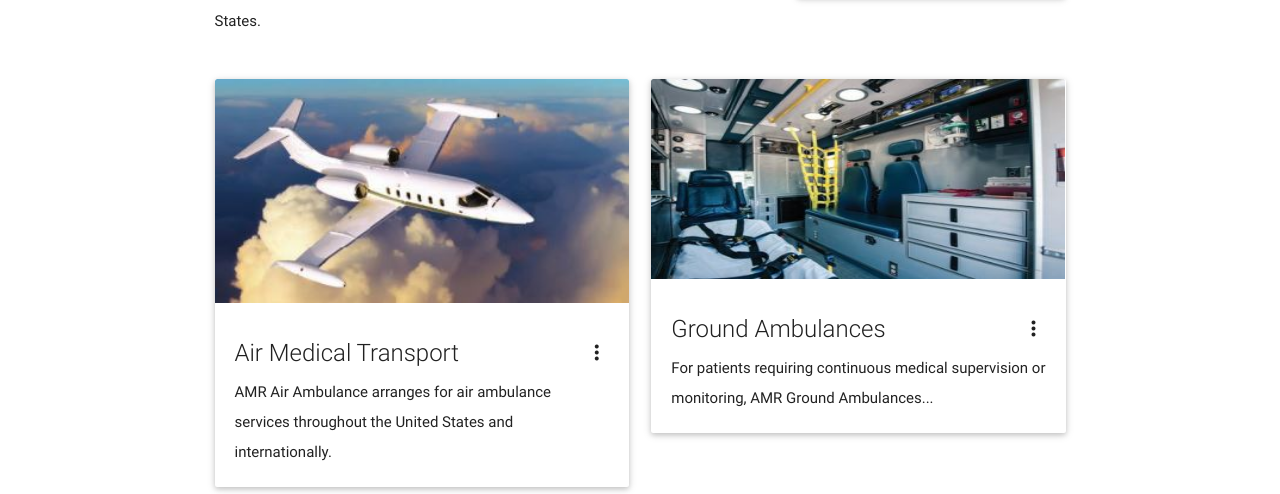
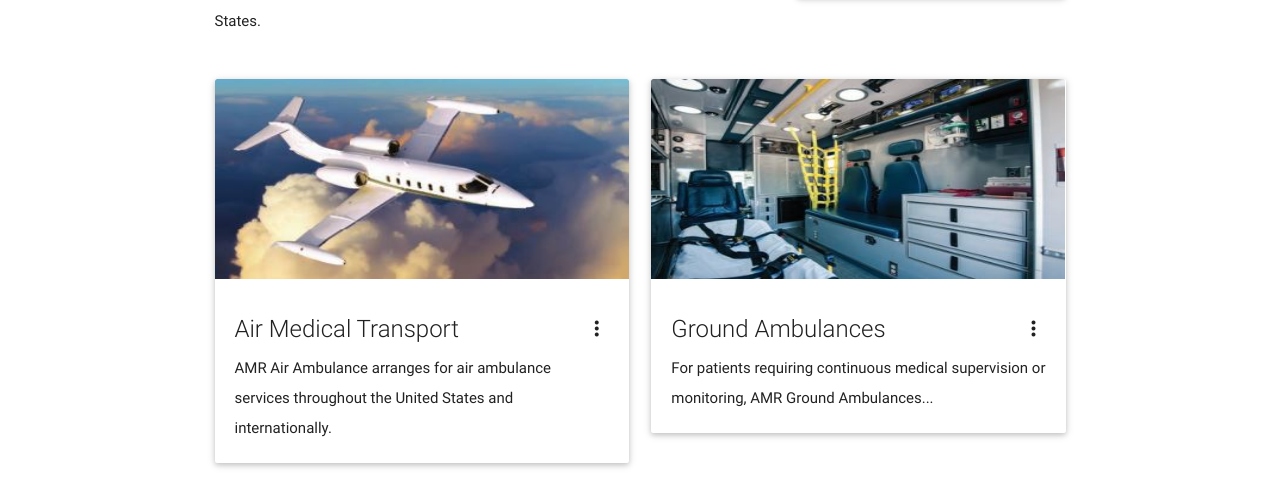
Before and after one commit to postama/AMR_PoC, a plain HTML site: page pagetwo.html in a window 1280 px wide. Shown: the part 305-799 px from the top of the page. Drawn offline with nearby package versions, Linux system fonts and the light colour scheme.

Commit message:
Update pagetwo.html

```diff
--- a/pagetwo.html
+++ b/pagetwo.html
@@ -43,7 +43,7 @@
 		<div class="col s6">
 			<div class="card">
 				<div class="card-image waves-effect waves-block waves-light">
-					<img width="100%" src="img/imgbox.jpg">
+					<img width="100%" src="img/imgbox.jpg" height="200">
 				</div>
 				<div class="card-content">
 					<span class="card-title activator grey-text text-darken-4">Air Medical Transport<i class="mdi-navigation-more-vert right"></i></span>
```
